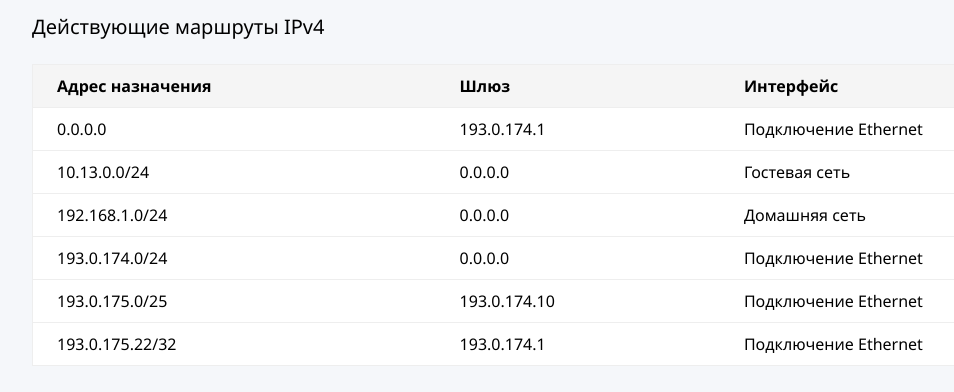
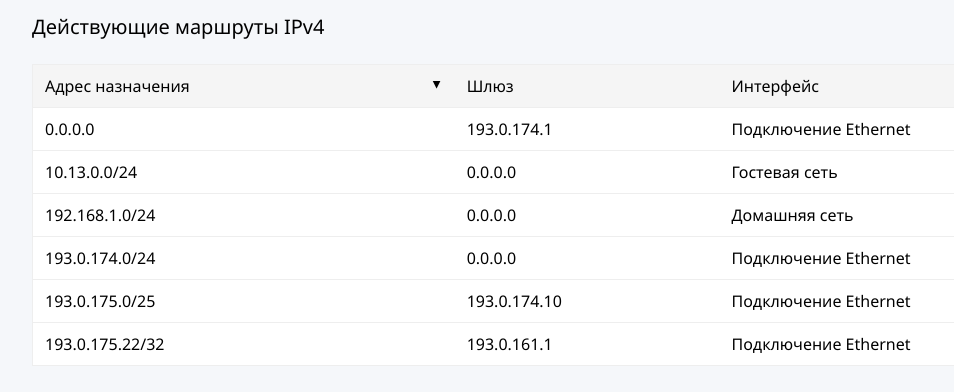
Before and after one commit to when-dev/ndm-system-test, an Angular app: page / in a window 1280 px wide. Shown: the top 392 px of the page, without its empty margins (38-992 px from the left). Built offline with nearby package versions, Linux system fonts and the light colour scheme.

Commit message:
feat: added animate sorting arrow in routes table

```diff
--- a/src/app/routes-table/routes-table.component.css
+++ b/src/app/routes-table/routes-table.component.css
@@ -11,10 +11,38 @@ tr {
 
 th, td {
   border-bottom: 1px solid #eee;
-  padding: 10px 24px;
+  padding: 10px 12px;
   text-align: left;
 }
 
 th {
   background: #f5f5f5;
+  font-weight: 500;
+  cursor: pointer;
+  user-select: none;
 }
+
+th.sortable {
+  position: relative;
+}
+
+th.sortable .th-flex {
+  display: flex;
+  align-items: center;
+  justify-content: space-between;
+  width: 100%;
+}
+
+.arrow {
+  display: inline-flex;
+  font-size: 13px;
+  transition: transform 0.2s;
+  vertical-align: middle;
+  margin-left: 8px;
+}
+.arrow.up {
+  transform: rotate(180deg);
+}
+.arrow.down {
+  transform: rotate(0deg);
+}
--- a/src/app/routes-table/routes-table.component.html
+++ b/src/app/routes-table/routes-table.component.html
@@ -1,7 +1,17 @@
 <table>
   <thead>
     <tr>
-      <th (click)="sort('address')">Адрес назначения</th>
+      <th (click)="sort('address')" class="sortable">
+        <span class="th-flex">
+          <span>Адрес назначения</span>
+          <span
+            class="arrow"
+            [class.up]="sortDirection === 1"
+            [class.down]="sortDirection === -1"
+            >&#9650;</span
+          >
+        </span>
+      </th>
       <th (click)="sort('gateway')">Шлюз</th>
       <th (click)="sort('interface')">Интерфейс</th>
     </tr>
--- a/src/app/routes.data.ts
+++ b/src/app/routes.data.ts
@@ -46,7 +46,7 @@ export const ROUTES: Route[] = [
     uuid: '6',
     address: '193.0.175.22/32',
     mask: '255.255.255.255',
-    gateway: '193.0.174.1',
+    gateway: '193.0.161.1',
     interface: 'Подключение Ethernet',
   },
 ];
```
